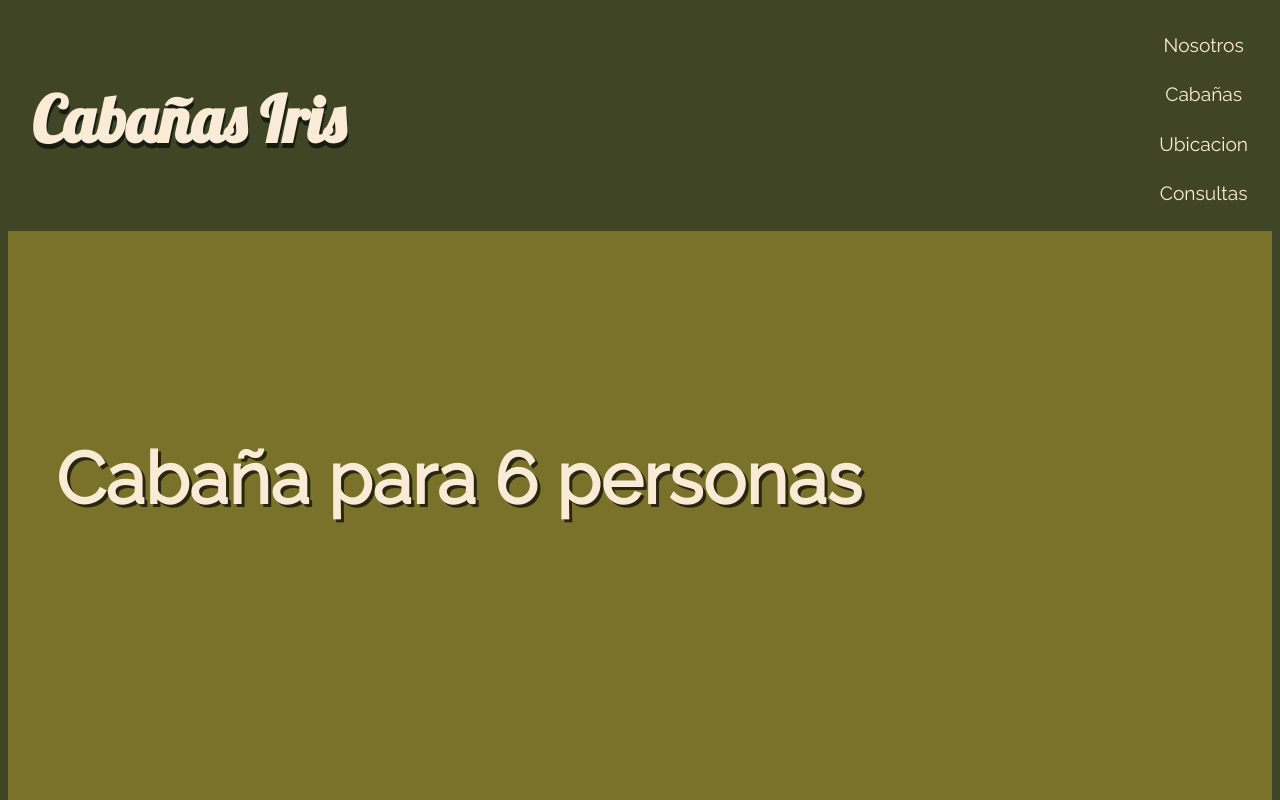
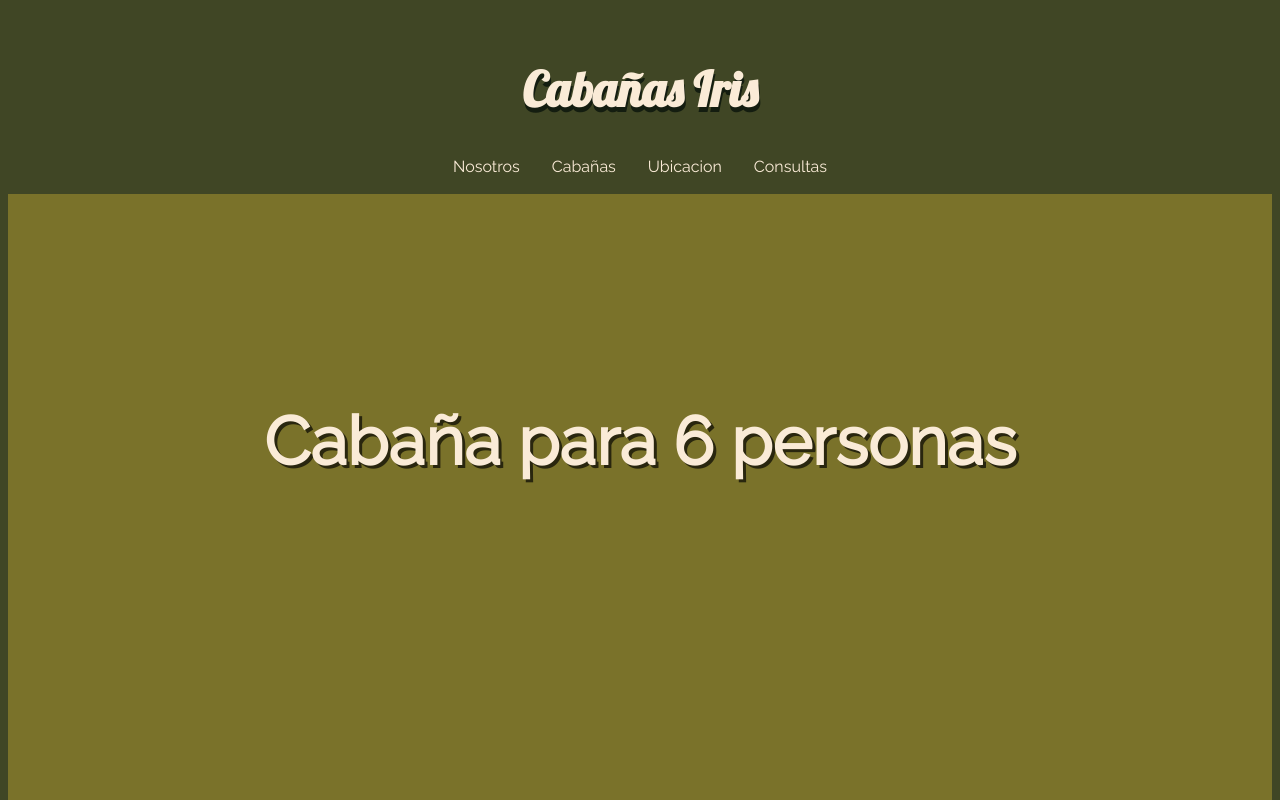
Before and after one commit to er1927/react-cabanas-app, a React (Create React App) app: page / in a window 1280 px wide. Shown: the top 800 px of the page. Built offline with nearby package versions, Linux system fonts and the light colour scheme.

Commit message:
Added mobile style on homepage, 320px min

```diff
--- a/src/style.css
+++ b/src/style.css
@@ -1,3 +1,6 @@
+/* * {
+  outline: 2px solid black;
+}    */
    html {
     color: #222;
     font-size: 1em;
@@ -58,21 +61,17 @@
   header {
     display: flex;
     justify-content:space-between;
-    padding:1.5em;
-  }
-
-  h1 {
-    text-shadow: 1px 5px #141d10;
+    padding:1em;
   }
 
   nav {
     align-items: center;
     display: flex;
     flex-flow: column wrap;
-    font-size: 1.2em;
+    font-size: 1em;
     justify-content: space-between;
     list-style-type: none;
-  }
+    }
 
   a {
     color:antiquewhite;
@@ -82,6 +81,8 @@
   header h1 {
     font-family: 'Lobster';
     font-size: 4em;
+    text-shadow: 1px 5px #141d10;
+    font-size: 3em;
   }
 
   .main {
@@ -103,6 +104,7 @@
     display: flex;
     height:400px;
     justify-items: center;
+    font-size: .7em;
   }
 
   /* .six {
@@ -340,18 +342,26 @@
 
      /* - - - TABLET STYLES - - - */
 
-  @media only screen and (min-width: 768) {
+  @media only screen and (min-width: 768px) {
 
   /* - - - MAIN PAGE STYLES - - - */
 
   header {
+    flex-direction: column;
     justify-content: space-around;
   }
 
-  header nav  {
-    align-self: flex-end;
+  header h1 {
+    text-align: center;
+  }
+  nav  {
+    text-align: center;
     display: inline;
-    word-spacing: 1em;
+    /* word-spacing: 2em; */
+  }
+
+  nav a {
+    padding:1em;
   }
 
   .main {
```
